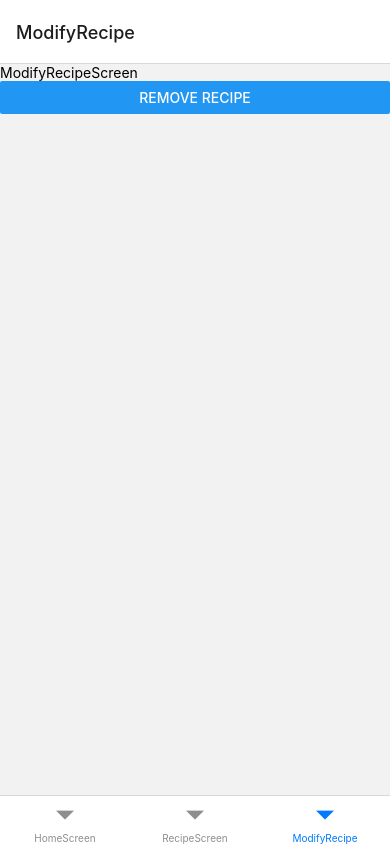
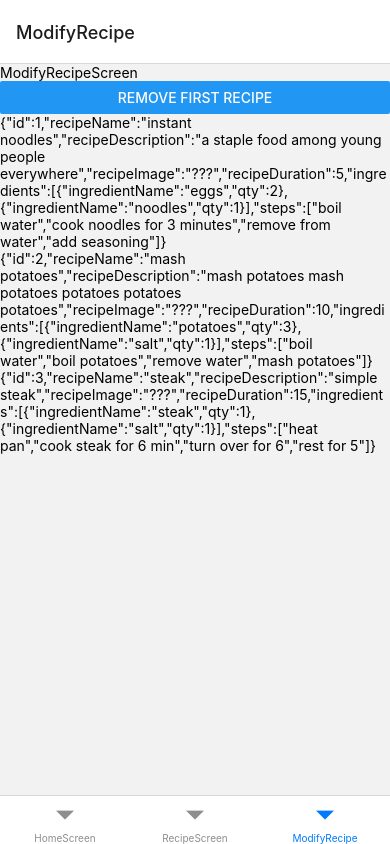
Before and after one commit to CapSap/apaMakan, a React Native app: screen /ModifyRecipe in a window 390 px wide. Built offline with nearby package versions, Linux system fonts and the light colour scheme.

Commit message:
Button removing first recipe each time

```diff
--- a/src/components/ModifyRecipeScreen.tsx
+++ b/src/components/ModifyRecipeScreen.tsx
@@ -18,7 +18,7 @@ export const ModifyRecipeScreen = () => {
   return (
     <View>
       <Text>{'ModifyRecipeScreen'}</Text>
-      <RemoveRecipeButton recipes={recipeData} setRecipes={setRecipes} />
+      <RemoveFirstRecipeButton recipes={recipeData} setRecipes={setRecipes} />
     </View>
   );
 };
@@ -27,22 +27,19 @@ export const ModifyRecipeScreen = () => {
 type RemoveRecipeProps = {recipes: Recipe[]; setRecipes: SetRecipesType};
 
 //Display a button which when clicked provides user with options for removing a recipe
-const RemoveRecipeButton = (props: RemoveRecipeProps) => {
-  const [displayRemoveOptions, setDisplayRemoveOptions] = useState(false);
+const RemoveFirstRecipeButton = (props: RemoveRecipeProps) => {
   return (
     <SafeAreaView>
       <Button
-        title={'Remove Recipe'}
+        title={'Remove First Recipe'}
         onPress={() => {
-          //Display Recipe names to pick which to remove
-          setDisplayRemoveOptions(true);
           //Destructure tail of recipes
           const [, ...xs] = props.recipes.slice();
           //remove first recipe from recipes
-          props.setRecipes([xs]);
+          props.setRecipes([...xs]);
         }}
       />
-      {displayRemoveOptions && <RemovePicker recipes={props.recipes} />}
+      <RemovePicker recipes={props.recipes} />
     </SafeAreaView>
   );
 };
```
